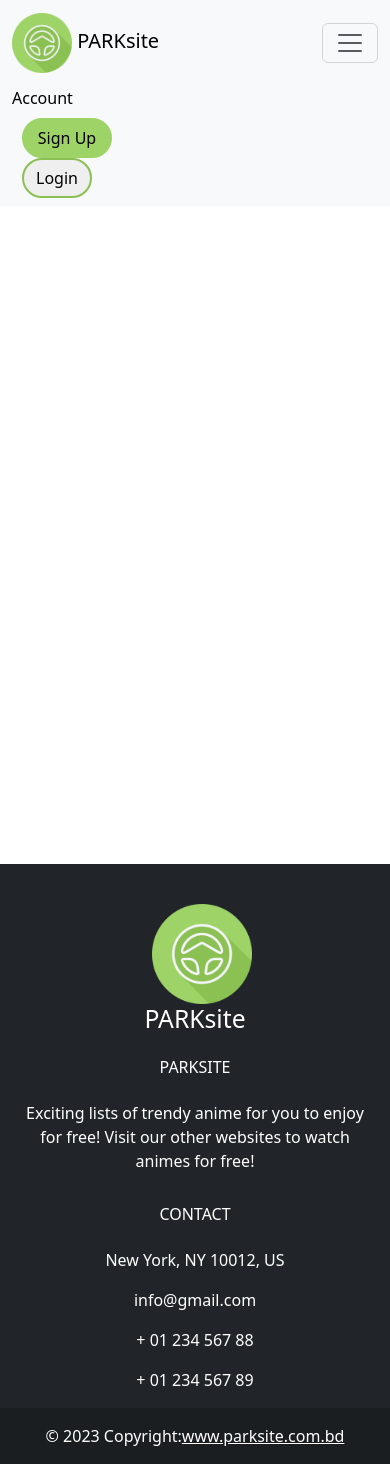
After one commit to williamjefferson6/PARKsite, a PHP site: page /supervise.html in a window 390 px wide, after a click that opens the changed part. The commit adds this page. Run offline with PHP 8.4, Linux system fonts and the light colour scheme.

Commit message:
home 2.0

```diff
--- /dev/null
+++ b/supervise.css
@@ -0,0 +1,58 @@
+.imglogo {
+    overflow: hidden;
+    transition-duration: 0.5s;
+    transition-property: transform;
+}
+
+.imglogo:hover {
+    transform: rotate(360deg);
+    -webkit-transform: rotate(360deg);
+}
+
+.container{
+    align-items: center;
+    justify-content: center;
+}
+
+.account{
+    color: black;
+}
+
+.account:link{
+    color: black;
+}
+
+.account:visited{
+    color: black;
+}
+
+.account:hover{
+    color: #8bc052;
+}
+
+.btn1{
+    background-color: #9ed368;
+    border-radius: 30px;
+    border: 2px solid #9ed368;
+    margin-left: 10px;
+    width: 90px;
+    height: 40px;
+
+}
+
+.btn1:hover{
+    background-color: #8bc052;
+    color: black;
+    border: 2px solid #8bc052;
+
+}
+
+.btn2{
+    width: 70px;
+    height: 40px;
+    border: 2px solid;
+    border-color: #8bc052;
+    border-radius: 30px;
+    margin-left: 10px;
+
+}
--- /dev/null
+++ b/supervise.html
@@ -0,0 +1,85 @@
+<!DOCTYPE html>
+<html lang="en">
+
+<head>
+  <meta charset="UTF-8" />
+  <meta name="viewport" content="width=device-width, initial-scale=1.0" />
+  <link href="https://cdn.jsdelivr.net/npm/bootstrap@5.3.1/dist/css/bootstrap.min.css" rel="stylesheet"
+    integrity="sha384-4bw+/aepP/YC94hEpVNVgiZdgIC5+VKNBQNGCHeKRQN+PtmoHDEXuppvnDJzQIu9" crossorigin="anonymous" />
+  <link rel="stylesheet" href="supervise.css" />
+
+  <title>sample</title>
+</head>
+
+<body>
+  <header>
+    <nav class="navbar fixed-top navbar-expand-md navbar-light bg-light">
+      <div class="container">
+        <a href="#" class="navbar-brand"><img class="imglogo" src="images/logo.png" alt="" width="60"
+            class="d-inline-block align-text-top" />
+          PARKsite</a>
+        <button class="navbar-toggler" type="button" data-bs-toggle="collapse" data-bs-target="#navmenu">
+          <span class="navbar-toggler-icon"></span>
+        </button>
+        <div class="collapse navbtn navbar-collapse" id="navmenu">
+          <ul class="navbar-nav ms-auto">
+            <li class="nav-item">
+              <a href="https://9anime.gs/home" target="_blank" class="nav-link account">Account</a>
+            </li>
+            <li class="nav-item">
+              <button class="btn1">Sign Up</button>
+            </li>
+            <li class="nav-item">
+              <button class="btn2">Login</button>
+            </li>
+          </ul>
+        </div>
+      </div>
+    </nav>
+  </header>
+  <main>
+    <br /><br /><br /><br /><br /><br /><br /><br /><br /><br /><br /><br /><br /><br /><br /><br /><br /><br /><br /><br /><br /><br /><br /><br /><br /><br /><br /><br /><br /><br /><br /><br /><br /><br /><br /><br />
+  </main>
+  <footer class="text-center text-lg-start text-white bg-dark">
+    <!-- Grid container -->
+    <div class="container p-4 pb-0">
+      <section class="">
+        <!--Grid row-->
+        <div class="row">
+          <!-- Grid column -->
+          <div class="col-md-3 col-lg-3 col-xl-3 mx-auto mt-3">
+            <img class="imglogo" src="images/logo.png" alt="logo" width="100" style="margin-left: 13px" />
+            <br />
+            <h2 style="margin-right: auto">PARKsite</h2>
+          </div>
+          <div class="col-md-3 col-lg-3 col-xl-3 mx-auto mt-3">
+            <h6 class="text-uppercase mb-4 font-weight-bold">PARKsite</h6>
+            <p>
+              Exciting lists of trendy anime for you to enjoy for free! Visit
+              our other websites to watch animes for free!
+            </p>
+          </div>
+
+          <!-- Grid column -->
+          <div class="col-md-4 col-lg-3 col-xl-3 mx-auto mt-3">
+            <h6 class="text-uppercase mb-4 font-weight-bold">Contact</h6>
+            <p><i class="fas fa-home mr-3"></i> New York, NY 10012, US</p>
+            <p><i class="fas fa-envelope mr-3"></i> info@gmail.com</p>
+            <p><i class="fas fa-phone mr-3"></i> + 01 234 567 88</p>
+            <p><i class="fas fa-print mr-3"></i> + 01 234 567 89</p>
+          </div>
+        </div>
+        <!--Grid row-->
+      </section>
+    </div>
+    <!-- Grid container -->
+    <div class="text-center p-3" style="background-color: rgba(0, 0, 0, 0.2)">
+      © 2023 Copyright:<a class="text-white" href="index.html">www.parksite.com.bd</a>
+    </div>
+  </footer>
+  <script src="https://cdn.jsdelivr.net/npm/bootstrap@5.3.1/dist/js/bootstrap.bundle.min.js"
+    integrity="sha384-HwwvtgBNo3bZJJLYd8oVXjrBZt8cqVSpeBNS5n7C8IVInixGAoxmnlMuBnhbgrkm"
+    crossorigin="anonymous"></script>
+</body>
+
+</html>
```
Also changed, not shown: home.css (+156 -1 lines), home.html (+8 -11 lines), home.js (+19 -30 lines), images/customer.jpg (renamed from images/young-pregnant-woman-testing-car-car-showroom.jpg).
